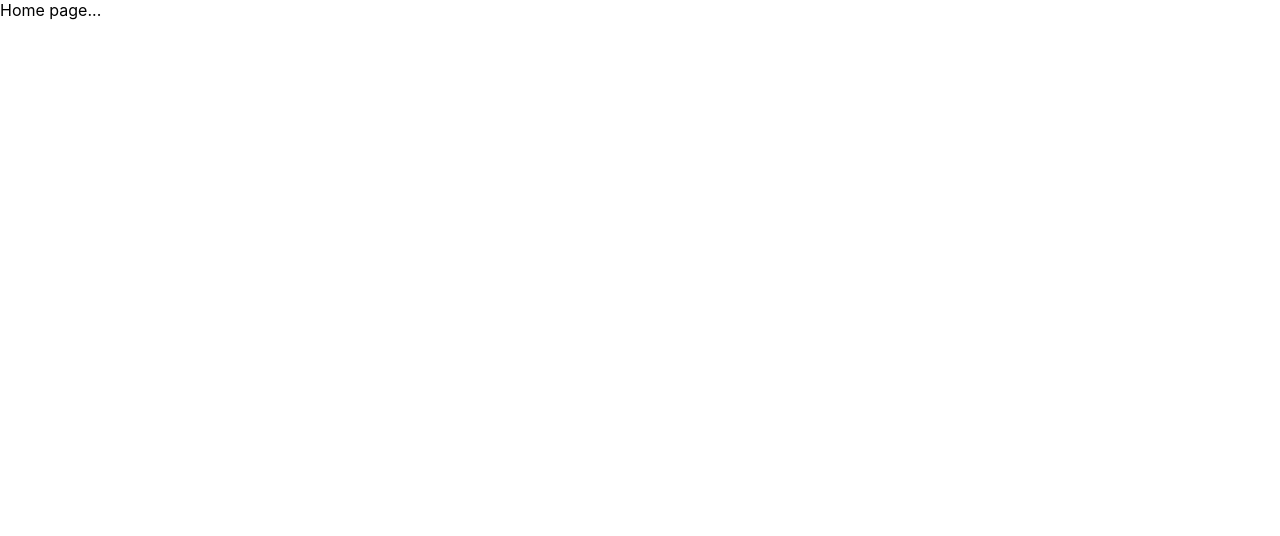
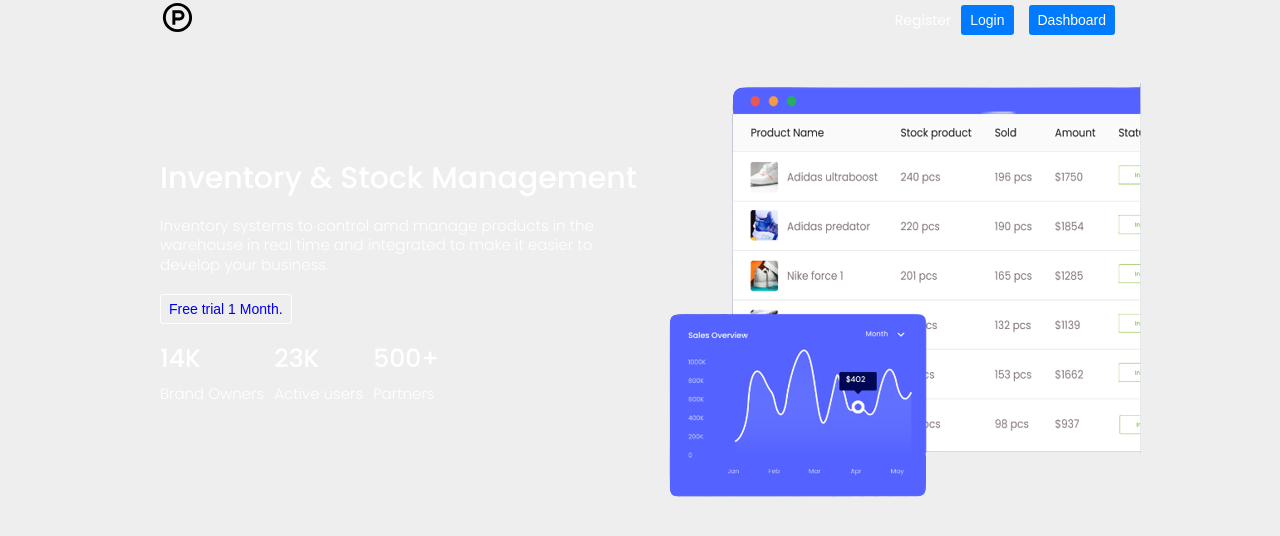
Before and after one commit to Onyeriri/salify-ecommerce-backend, a React (Create React App) app in the folder frontend/: page / in a window 1280 px wide. Shown: the top 536 px of the page. Built offline with nearby package versions, Linux system fonts and the light colour scheme.

Commit message:
Created home components

```diff
--- a/frontend/package.json
+++ b/frontend/package.json
@@ -9,6 +9,7 @@
     "@testing-library/user-event": "^13.5.0",
     "react": "^18.2.0",
     "react-dom": "^18.2.0",
+    "react-icons": "^4.7.1",
     "react-redux": "^8.0.5",
     "react-router-dom": "^6.5.0",
     "react-scripts": "5.0.1",
@@ -37,5 +38,8 @@
       "last 1 firefox version",
       "last 1 safari version"
     ]
+  },
+  "devDependencies": {
+    "node-sass": "^7.0.3"
   }
 }
--- a/frontend/src/index.css
+++ b/frontend/src/index.css
@@ -1,13 +1,499 @@
-body {
-  margin: 0;
-  font-family: -apple-system, BlinkMacSystemFont, 'Segoe UI', 'Roboto', 'Oxygen',
-    'Ubuntu', 'Cantarell', 'Fira Sans', 'Droid Sans', 'Helvetica Neue',
-    sans-serif;
-  -webkit-font-smoothing: antialiased;
-  -moz-osx-font-smoothing: grayscale;
+@import url("https://fonts.googleapis.com/css2?family=Poppins:wght@100;200;300;400;500;600;700;800;900&display=swap");
+
+:root {
+  --nav-width: 68px;
+  --header-height: 45px;
+
+  --font-family: "Poppins", sans-serif;
+  --dark-blue: #0a1930;
+  --light-blue: #1f93ff;
+
+  --color-white: #fff;
+  --color-dark: #333;
+
+  --color-grey: #eee;
+  --box-shadow: 0 5px 15px rgba(0, 0, 0, 0.1);
+
+  --color-purple: #9d0191;
+  --color-orange: #ff7722;
+
+  --color-primary: #007bff;
+  --color-success: #28a745;
+  --color-danger: orangered;
 }
 
-code {
-  font-family: source-code-pro, Menlo, Monaco, Consolas, 'Courier New',
-    monospace;
+* {
+  margin: 0;
+  padding: 0;
+  box-sizing: border-box;
+  scroll-behavior: smooth;
 }
+
+html {
+  font-size: 10px;
+}
+
+body {
+  font-family: var(--font-family);
+  background: #eee;
+}
+
+section {
+  width: 100%;
+  padding: 4rem 0;
+}
+
+.container {
+  max-width: 1000px;
+  margin: 0 auto;
+  padding: 0 20px;
+}
+
+.--pad {
+  max-width: 100%;
+  margin: 0 auto;
+  padding: 0 20px;
+}
+
+.header {
+  padding-top: 2rem;
+}
+
+/* UTILITY CLASSES */
+
+/* Flex */
+.--flex-center {
+  display: flex;
+  justify-content: center;
+  align-items: center;
+}
+.--flex-start {
+  display: flex;
+  justify-content: flex-start;
+  align-items: flex-start;
+}
+.--flex-end {
+  display: flex;
+  justify-content: flex-end;
+  align-items: center;
+}
+.--flex-between {
+  display: flex;
+  justify-content: space-between;
+  align-items: center;
+}
+
+.--dir-column {
+  flex-direction: column;
+}
+
+.--flex-dir-column {
+  display: flex;
+}
+
+.--align-center {
+  display: flex;
+  align-items: center;
+}
+
+.--100vh {
+  height: 100vh;
+}
+
+.--mh-100vh {
+  min-height: 100vh;
+}
+
+/* Grid */
+.--grid-15 {
+  display: grid;
+  grid-template-columns: repeat(auto-fit, minmax(15rem, 1fr));
+  row-gap: 1rem;
+  column-gap: 1rem;
+}
+.--grid-25 {
+  display: grid;
+  grid-template-columns: repeat(auto-fit, minmax(24rem, 1fr));
+  row-gap: 1rem;
+  column-gap: 1rem;
+}
+
+/* Center All */
+.--center-all {
+  display: flex;
+  justify-content: center;
+  align-items: center;
+  flex-direction: column;
+  width: 100%;
+  margin: auto;
+  text-align: center;
+}
+
+/* Heading */
+h1,
+h2,
+h3,
+h4 {
+  font-weight: 500;
+  line-height: 1.2;
+  color: var(--color-dark);
+  margin-bottom: 1rem;
+}
+h1 {
+  font-size: 4rem;
+}
+h2 {
+  font-size: 3rem;
+}
+h3 {
+  font-size: 2.5rem;
+}
+h4 {
+  font-size: 2rem;
+}
+
+p {
+  font-size: 1.5rem;
+  font-weight: 300;
+  line-height: 1.3;
+  color: var(--color-dark);
+}
+.--text-xl {
+  font-size: 4.5rem;
+}
+.--text-lg {
+  font-size: 4rem;
+}
+
+.--text-md {
+  font-size: 3rem;
+}
+
+.--text-sm {
+  font-size: 1.2rem;
+  font-weight: 300;
+}
+
+.--text-p {
+  font-size: 1.5rem;
+  font-weight: 300;
+  line-height: 1.3;
+  color: var(--color-dark);
+}
+
+.--fw-bold {
+  font-weight: 600;
+}
+.--fw-thin {
+  font-weight: 200;
+}
+
+/* Text Color */
+.--text-light {
+  color: #fff;
+}
+
+.--color-primary {
+  color: #007bff;
+}
+.--color-danger {
+  color: orangered;
+}
+.--color-success {
+  color: #28a745;
+}
+
+.--color-white {
+  color: #fff;
+}
+.--color-dark {
+  color: #333;
+}
+
+/* Center Text */
+.--text-center {
+  text-align: center;
+}
+
+/* Card */
+.--card {
+  border: 1px solid transparent;
+  border-radius: 5px;
+  box-shadow: var(--box-shadow);
+  overflow: hidden;
+}
+
+/* Margin */
+.--m {
+  margin: 1rem;
+}
+.--ml {
+  margin-left: 1rem;
+}
+.--mr {
+  margin-right: 1rem;
+}
+
+.--mb {
+  margin-bottom: 1rem;
+}
+.--mt {
+  margin-top: 1rem;
+}
+
+.--my {
+  margin: 1rem 0;
+}
+.--mx {
+  margin: 0 1rem;
+}
+
+.--m2 {
+  margin: 2rem;
+}
+
+.--ml2 {
+  margin-left: 2rem;
+}
+.--mr2 {
+  margin-right: 2rem;
+}
+
+.--mb2 {
+  margin-bottom: 2rem;
+}
+
+.--my2 {
+  margin: 2rem 0;
+}
+
+.--mx2 {
+  margin: 0 2rem;
+}
+
+/* Padding */
+.--p {
+  padding: 1rem;
+}
+.--p2 {
+  padding: 2rem;
+}
+.--py {
+  padding: 1rem 0;
+}
+.--py2 {
+  padding: 2rem 0;
+}
+.--px {
+  padding: 0 1rem;
+}
+.--px2 {
+  padding: 0 2rem;
+}
+
+.--btn {
+  font-size: 1.6rem;
+  font-weight: 400;
+  padding: 6px 8px;
+  margin: 0 5px 0 0;
+  border: 1px solid transparent;
+  border-radius: 3px;
+  cursor: pointer;
+  display: flex;
+  justify-content: center;
+  align-items: center;
+  transition: all 0.3s;
+}
+
+.--btn:hover {
+  transform: translateY(-2px);
+}
+
+.--btn-lg {
+  padding: 8px 10px;
+}
+
+.--btn-block {
+  width: 100%;
+}
+
+.--btn-primary {
+  color: #fff;
+  background: #007bff;
+}
+.--btn-secondary {
+  color: #fff;
+  border: 1px solid #fff;
+  background: transparent;
+}
+.--btn-danger {
+  color: #fff;
+  background: orangered;
+}
+
+.--btn-success {
+  color: #fff;
+  background: #28a745;
+}
+
+/* Background */
+.--bg-light {
+  background: #fff;
+}
+.--bg-dark {
+  background: var(--color-dark);
+}
+.--bg-primary {
+  background: var(--color-primary);
+}
+.--bg-success {
+  background: var(--color-success);
+}
+.--bg-grey {
+  background: var(--color-grey);
+}
+
+.--form-control {
+  font-size: 1.6rem;
+  font-weight: 300;
+}
+
+.--form-control > * {
+  margin: 5px 0;
+}
+
+.--form-control input {
+  font-size: 1.6rem;
+  font-weight: 300;
+  padding: 8px 1rem;
+  border: 1px solid #777;
+  border-radius: 3px;
+  outline: none;
+  display: block;
+}
+.--form-control textarea {
+  font-size: 1.6rem;
+  font-weight: 300;
+  padding: 8px 1rem;
+  border: 1px solid #777;
+  border-radius: 3px;
+  outline: none;
+}
+.--form-control select {
+  font-size: 1.4rem;
+  font-weight: 400;
+  padding: 8px 1rem;
+  border: 1px solid #777;
+  border-radius: 3px;
+}
+
+.--form-control label {
+  font-size: 1.6rem;
+  font-weight: 400;
+  display: inline-block;
+  min-width: 7rem;
+  color: var(--color-dark);
+  margin-right: 1rem;
+}
+
+@media screen and (max-width: 600px) {
+  .--flex-dir-column {
+    flex-direction: column;
+  }
+}
+
+.--block {
+  display: block;
+}
+.--inline-block {
+  display: inline-block;
+}
+
+.--width-100 {
+  width: 100%;
+}
+
+.--width-500px {
+  width: 500px;
+}
+
+.--line {
+  position: relative;
+}
+.--line::after {
+  content: "";
+  position: absolute;
+  left: 50%;
+  bottom: -5px;
+  transform: translateX(-50%);
+  width: 5rem;
+  height: 3px;
+  margin-bottom: 1rem;
+
+  background: rgb(217, 8, 170);
+  background: linear-gradient(
+    135deg,
+    rgba(163, 1, 191, 1) 44%,
+    rgba(217, 8, 170, 1) 57%
+  );
+}
+
+.--list-style-none {
+  list-style: none;
+}
+
+.--profile-img {
+  width: 6rem;
+  height: 6rem;
+  border: 1px solid #ccc;
+  border-radius: 50%;
+}
+
+a {
+  font-size: 1.4rem;
+  /* color: var(--dark-blue); */
+  text-decoration: none;
+  transition: all 0.2s;
+}
+
+ul {
+  list-style: none;
+}
+
+a:hover {
+  /* color: var(--color-dark); */
+  font-size: 1.5rem;
+}
+
+.ql-editor {
+  min-height: 200px;
+}
+
+.pagination {
+  list-style: none;
+  display: flex;
+  justify-content: center;
+  align-items: center;
+  margin: 2rem 0;
+  font-size: 1rem;
+}
+
+.pagination .page-num {
+  padding: 5px 10px;
+  cursor: pointer;
+  border-radius: 3px;
+  font-weight: normal;
+  color: #333;
+  border: 1px solid #333;
+  margin: 2px;
+}
+
+.pagination .page-num:hover {
+  color: #fff;
+  background-color: var(--light-blue);
+}
+.activePage {
+  color: #fff;
+  background-color: var(--light-blue);
+  height: 100%;
+}
--- a/frontend/src/pages/Home/Home.js
+++ b/frontend/src/pages/Home/Home.js
@@ -1,7 +1,69 @@
 import React from "react";
+import { RiProductHuntLine } from "react-icons/ri";
+import { Link } from "react-router-dom";
+import "../Home/Home.scss";
+import heroImage from "../../assets/inv-img.png";
 
 const Home = () => {
-  return <div>Home page...</div>;
+  return (
+    <div>
+      <nav className="container --flex-between">
+        <div className="logo">
+          <RiProductHuntLine size={35} />
+        </div>
+
+        <ul className="home-links">
+          <li>
+            <Link to={"/register"}>Register</Link>
+          </li>
+          <li>
+            <button className="--btn --btn-primary">
+              <Link to={"/login"}>Login</Link>
+            </button>
+          </li>
+          <li>
+            <button className="--btn --btn-primary">
+              <Link to={"/dashboard"}>Dashboard</Link>
+            </button>
+          </li>
+        </ul>
+      </nav>
+
+      {/* Hero section */}
+      <section className="container hero">
+        <div className="hero-text">
+          <h2>Inventory & Stock Management</h2>
+          <p>
+            Inventory systems to control amd manage products in the warehouse in
+            real time and integrated to make it easier to develop your business.
+          </p>
+          <div className="hero-button">
+            <button className="--btn --btn-secondary">
+              <Link to="/dashboard">Free trial 1 Month.</Link>
+            </button>
+          </div>
+          <div className="--flex-start">
+            <NumberText num={"14K"} text="Brand Owners" />
+            <NumberText num={"23K"} text="Active users" />
+            <NumberText num={"500+"} text="Partners" />
+          </div>
+        </div>
+
+        <div className="hero-image">
+          <img src={heroImage} alt="hero image" />
+        </div>
+      </section>
+    </div>
+  );
+};
+
+const NumberText = ({ num, text }) => {
+  return (
+    <div className="--mr">
+      <h3 className="--color-white">{num}</h3>
+      <p className="--color-white">{text}</p>
+    </div>
+  );
 };
 
 export default Home;
--- /dev/null
+++ b/frontend/src/pages/Home/Home.scss
@@ -0,0 +1,69 @@
+.home {
+  background-color: #030b6b;
+  min-height: 100vh;
+
+  & nav {
+    padding-top: 1.5rem;
+    padding-bottom: 1.5rem;
+    color: #fff;
+    & > .logo {
+      color: #fff;
+    }
+  }
+}
+.home-links {
+  display: flex;
+  justify-content: center;
+  align-items: center;
+  & li a {
+    color: #fff;
+  }
+  & > * {
+    margin-left: 1rem;
+    color: #fff;
+  }
+}
+
+.hero {
+  display: flex;
+  justify-content: center;
+  align-items: center;
+}
+
+.hero-text {
+  width: 50%;
+  & > * {
+    color: #fff;
+    margin-bottom: 2rem;
+  }
+  & > h2 span {
+    display: block;
+  }
+  & .hero-buttons a {
+    color: #fff;
+  }
+}
+.hero-image {
+  width: 50%;
+}
+@media screen and (max-width: 600px) {
+  .hero {
+    flex-direction: column;
+  }
+
+  .hero-text {
+    display: flex;
+    justify-content: center;
+    align-items: center;
+    flex-direction: column;
+    width: 100%;
+    margin: auto;
+    text-align: center;
+  }
+  .hero-image {
+    width: 100%;
+    &img {
+      width: 100%;
+    }
+  }
+}
```
Also changed, not shown: 2 other files (tests, documents, lock files or other folders).
